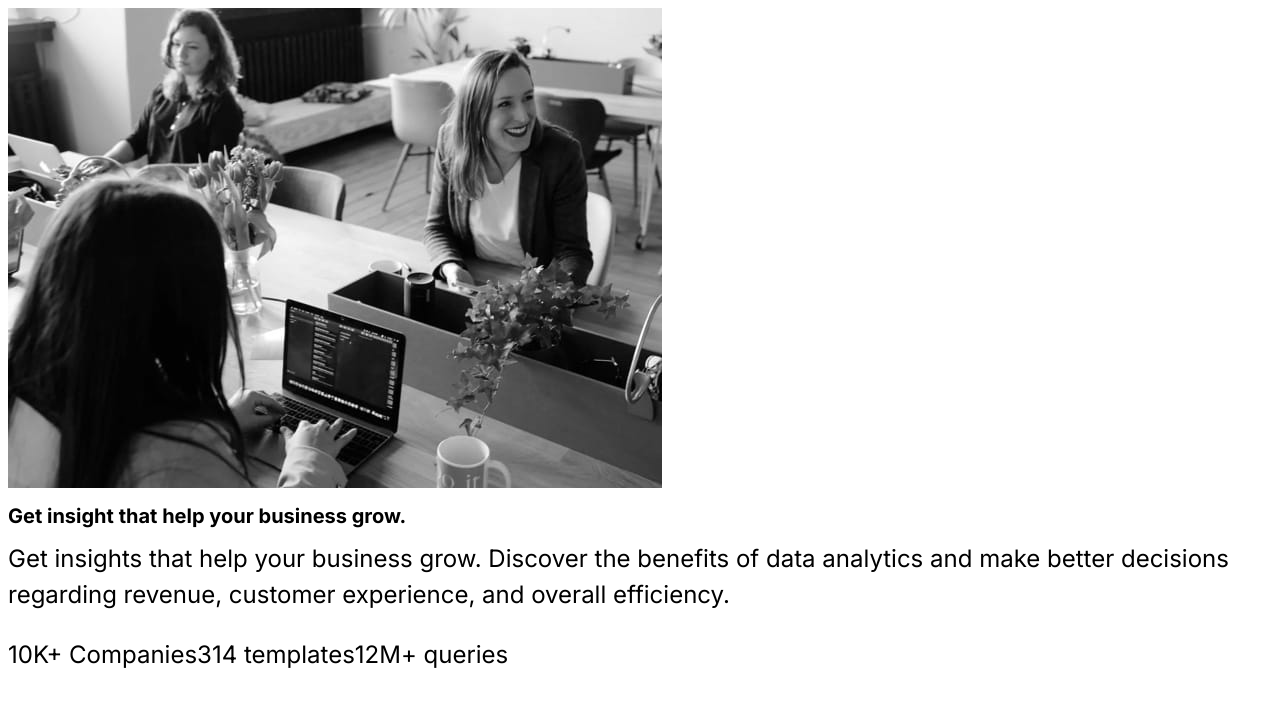
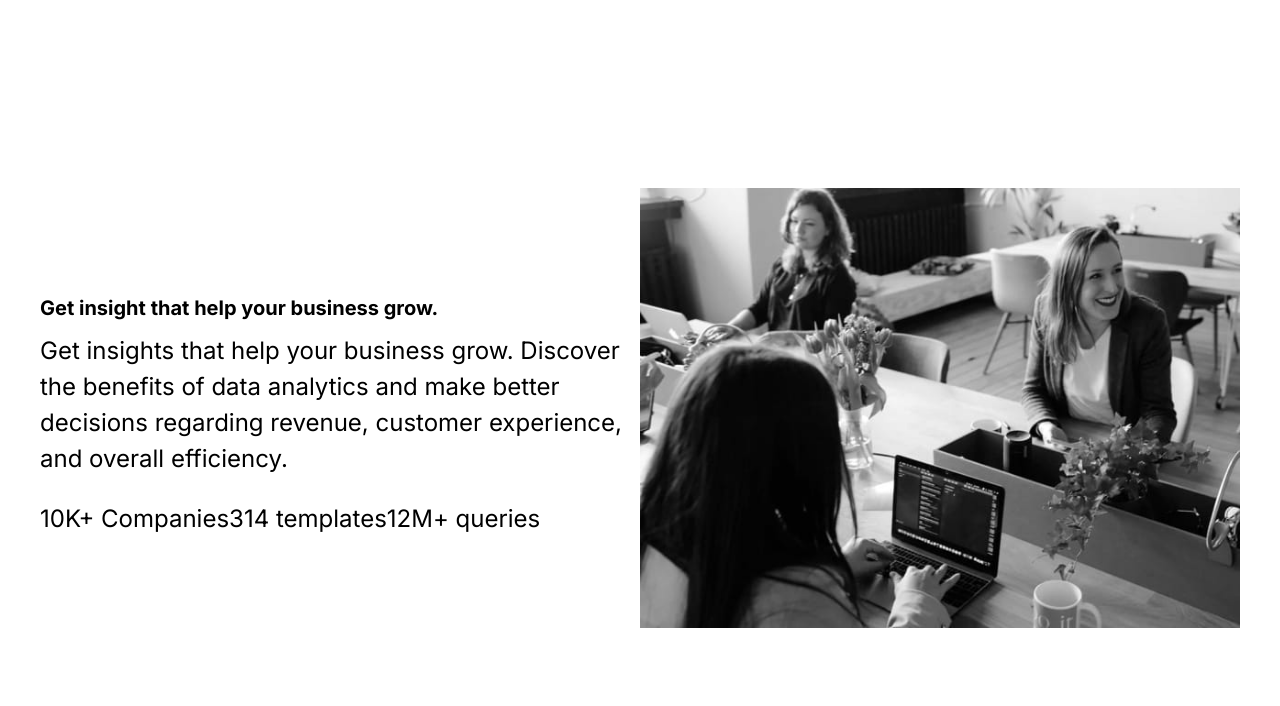
Before and after one commit to alexcammeraat/Stats-Preview-Card, a plain HTML site: page index.html in a window 1280 px wide. Drawn offline with Linux system fonts and the light colour scheme.

Commit message:
implemented Grid component

```diff
--- a/Css/stylesheet.css
+++ b/Css/stylesheet.css
@@ -51,3 +51,22 @@ img, picture, svg, video{ /* used to make all these elements responsive*/
 button{
     outline-color: transparent; /*Hides the defualt outline on buttons even when changed to High contrast style browser */
 }
+.container{
+    max-width: 1200px;
+}
+
+/* Grid */
+
+.grid{
+    min-height: 100vh;
+    display: grid;
+    place-items: center;
+    margin: auto;
+}
+
+@media screen and (min-width: 768px) {
+.grid--1x2{
+    grid-template-columns: repeat(2, 1fr);
+    }
+
+}
--- a/index.html
+++ b/index.html
@@ -30,8 +30,7 @@
     <link rel="stylesheet" href="/Css/stylesheet.css" />
   </head>
   <body>
-    <div class="grid grid--1x2">
-      <img class="statsCard__img" src="/images/image-header-mobile.jpg" />
+    <div class="container grid grid--1x2">
 
       <div class="statsCard__Content">
         <h1 class="statsCard__heading">
@@ -43,8 +42,9 @@
           experience, and overall efficiency.
         </p>
         <span>10K+ Companies</span><span>314 templates</span
-        ><spam>12M+ queries</spam>
-      </div>
+          ><spam>12M+ queries</spam>
+        </div>
+        <img class="statsCard__img" src="/images/image-header-mobile.jpg" />
     </div>
   </body>
 </html>
```
